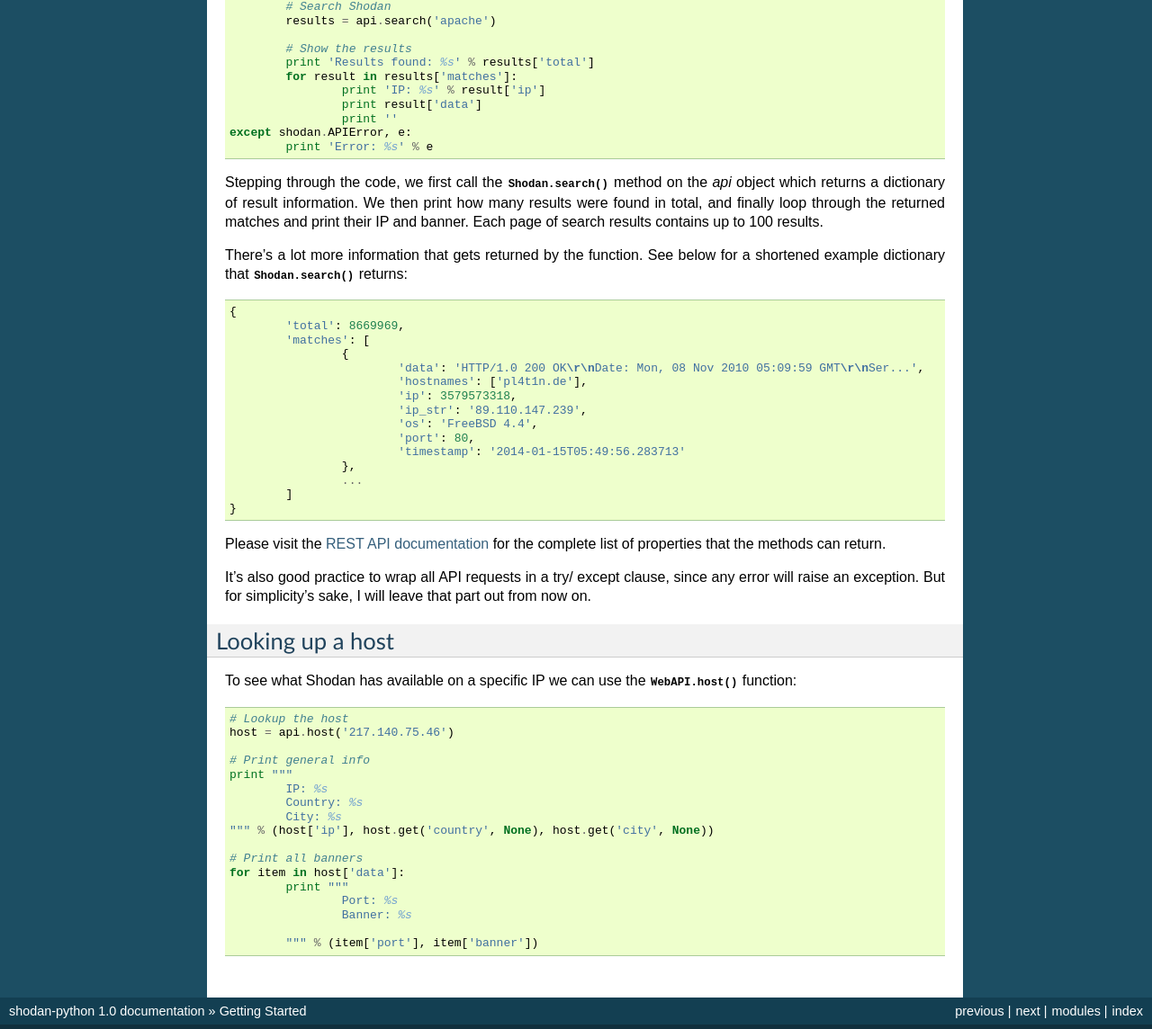
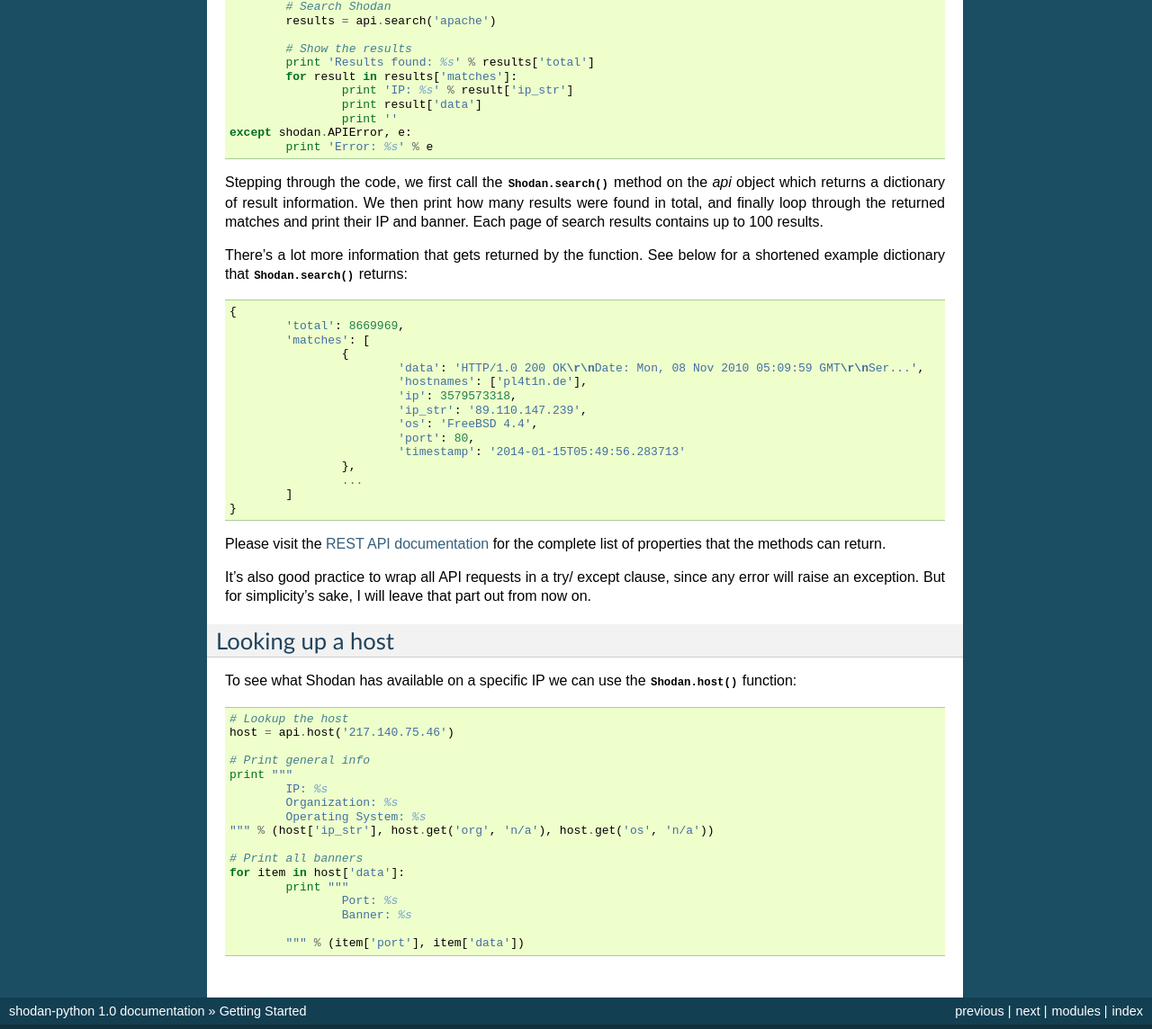
Before and after one commit to achillean/shodan-python, a Sphinx documentation site: the page built from docs/tutorial.rst, in a window 1280 px wide. Shown: the part 719-1863 px from the top of the page at 90% size. Built offline with Sphinx 7.4.7, drawn with Linux system fonts in a browser that asks for light colours.

```diff
--- a/docs/examples/basic-search.rst
+++ b/docs/examples/basic-search.rst
@@ -23,7 +23,7 @@
 
 	try:
 		# Setup the api
-		api = shodan.WebAPI(API_KEY)
+		api = shodan.Shodan(API_KEY)
 
 		# Perform the search
 		query = ' '.join(sys.argv[1:])
--- a/docs/tutorial.rst
+++ b/docs/tutorial.rst
@@ -53,7 +53,7 @@
 		# Show the results
 		print 'Results found: %s' % results['total']
 		for result in results['matches']:
-			print 'IP: %s' % result['ip']
+			print 'IP: %s' % result['ip_str']
 			print result['data']
 			print ''
 	except shodan.APIError, e:
@@ -93,7 +93,7 @@
 Looking up a host
 -----------------
 
-To see what Shodan has available on a specific IP we can use the :py:func:`WebAPI.host` function:
+To see what Shodan has available on a specific IP we can use the :py:func:`Shodan.host` function:
 
 .. code-block:: python
 
@@ -103,9 +103,9 @@
 	# Print general info
 	print """
 		IP: %s
-		Country: %s
-		City: %s
-	""" % (host['ip'], host.get('country', None), host.get('city', None))
+		Organization: %s
+		Operating System: %s
+	""" % (host['ip_str'], host.get('org', 'n/a'), host.get('os', 'n/a'))
 
 	# Print all banners
 	for item in host['data']:
@@ -113,4 +113,4 @@
 			Port: %s
 			Banner: %s
 
-		""" % (item['port'], item['banner'])
+		""" % (item['port'], item['data'])
```
Also changed, not shown: docs/examples/query-summary.rst (added, +125 -0 lines).
